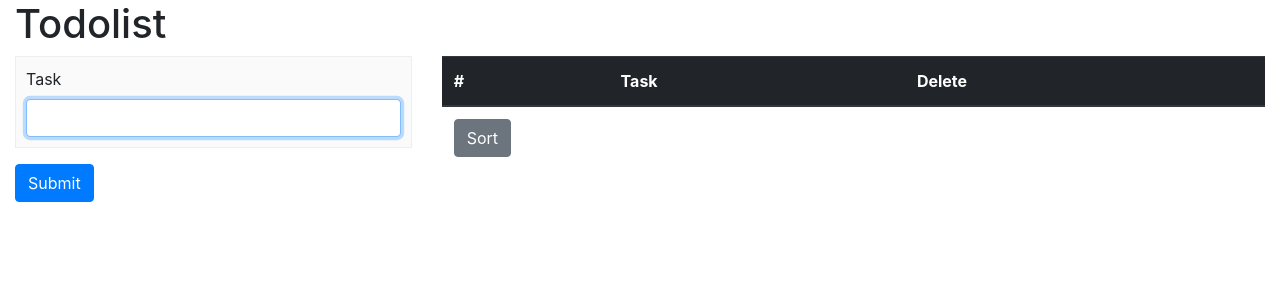
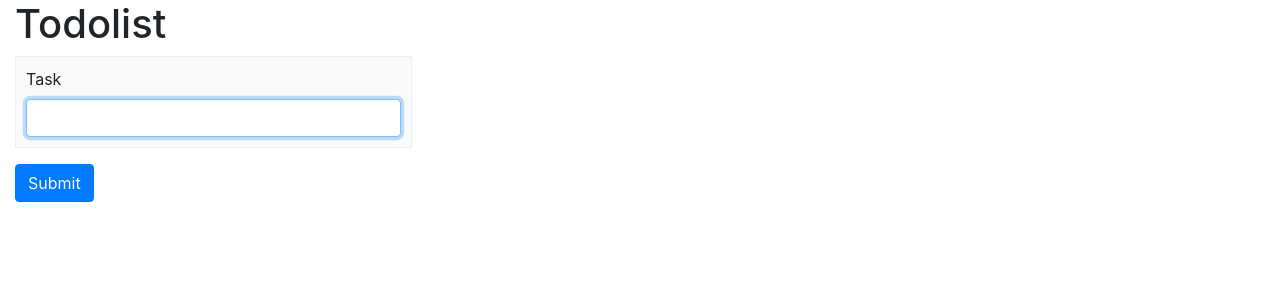
Before and after one commit to RosDiaf/ToDoList-in-Angular, an Angular app: page / in a window 1280 px wide. Shown: the top 300 px of the page. Built offline with nearby package versions, Linux system fonts and the light colour scheme.

Commit message:
Notify parent to delete task from list

```diff
--- a/src/app/app.component.html
+++ b/src/app/app.component.html
@@ -9,7 +9,9 @@
         <app-form (showTasks)="showTasks()"></app-form>
     </div>
     <div class="col-lg-8">
-        <app-list [status]="status"></app-list>
+        <app-list [taskListArr]="taskListArr"
+                  (notifyParentToSortTask)="sortTask()"
+                  (notifyParentToDeleteTask)="deleteTask($event)"></app-list>
     </div>
   </div>
 </div>
--- a/src/app/app.component.ts
+++ b/src/app/app.component.ts
@@ -1,15 +1,43 @@
-import { Component } from '@angular/core';
+import { Component, OnInit, OnChanges } from '@angular/core';
 
 @Component({
   selector: 'app-root',
   templateUrl: './app.component.html',
   styleUrls: ['./app.component.sass']
 })
-export class AppComponent {
+export class AppComponent implements OnInit, OnChanges {
   title = 'Todolist';
-  status: boolean;
+  // status: boolean;
+  taskListArr = [];
+
+  ngOnInit() {
+    this.getTasks();
+  }
+
+  ngOnChanges() {
+    this.getTasks();
+  }
+
+  setTasks() {
+    window.localStorage.setItem('items', JSON.stringify(this.taskListArr));
+    this.getTasks();
+  }
+
+  getTasks() {
+    this.taskListArr = localStorage.getItem('items') ? JSON.parse(localStorage.getItem('items')) : [];
+  }
 
   showTasks() {
-    this.status = !this.status;
+    this.getTasks();
+  }
+
+  sortTask() {
+    this.taskListArr.sort();
+    this.setTasks();
+  }
+
+  deleteTask(index) {
+    this.taskListArr.splice(index, 1);
+    this.setTasks();
   }
 }
--- a/src/app/list/list.component.html
+++ b/src/app/list/list.component.html
@@ -1,5 +1,5 @@
-<div *ngIf="taskListArr" class="tasks">
-  <table class="table">
+<div>
+  <table class="table tasks" *ngIf="taskListArr.length">
     <thead class="thead-dark">
       <tr>
         <th scope="col">#</th>
--- a/src/app/list/list.component.ts
+++ b/src/app/list/list.component.ts
@@ -1,41 +1,27 @@
-import { Component, OnInit, Input, OnChanges } from '@angular/core';
+import { Component, OnInit, Input, EventEmitter, Output } from '@angular/core';
 
 @Component({
   selector: 'app-list',
   templateUrl: './list.component.html',
   styleUrls: ['./list.component.scss']
 })
-export class ListComponent implements OnInit, OnChanges {
+export class ListComponent implements OnInit {
 
-  @Input() status: boolean;
-  taskListArr = [];
+  @Input() taskListArr = [];
+  @Output() notifyParentToSortTask = new EventEmitter();
+  @Output() notifyParentToDeleteTask = new EventEmitter();
 
   constructor() { }
 
   ngOnInit() {
-    this.getTasks();
-  }
-
-  ngOnChanges() {
-    this.getTasks();
-  }
-
-  setTasks() {
-    window.localStorage.setItem('items', JSON.stringify(this.taskListArr));
-  }
-
-  getTasks() {
-    this.taskListArr = localStorage.getItem('items') ? JSON.parse(localStorage.getItem('items')) : [];
   }
 
   sortTask() {
-    this.taskListArr.sort();
-    this.setTasks();
+    this.notifyParentToSortTask.emit();
   }
 
   deleteTask(index) {
-    this.taskListArr.splice(index, 1);
-    this.setTasks();
+    this.notifyParentToDeleteTask.emit(index);
   }
 
 }
```
